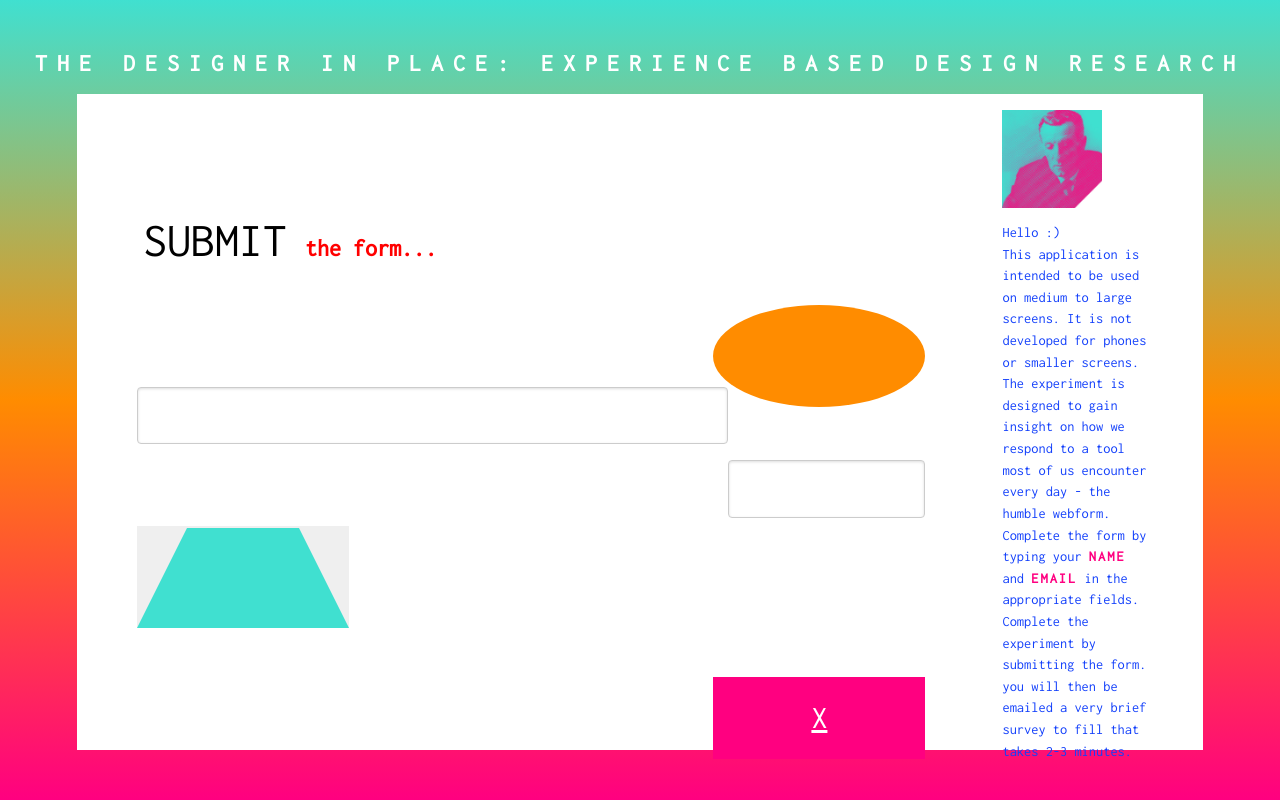
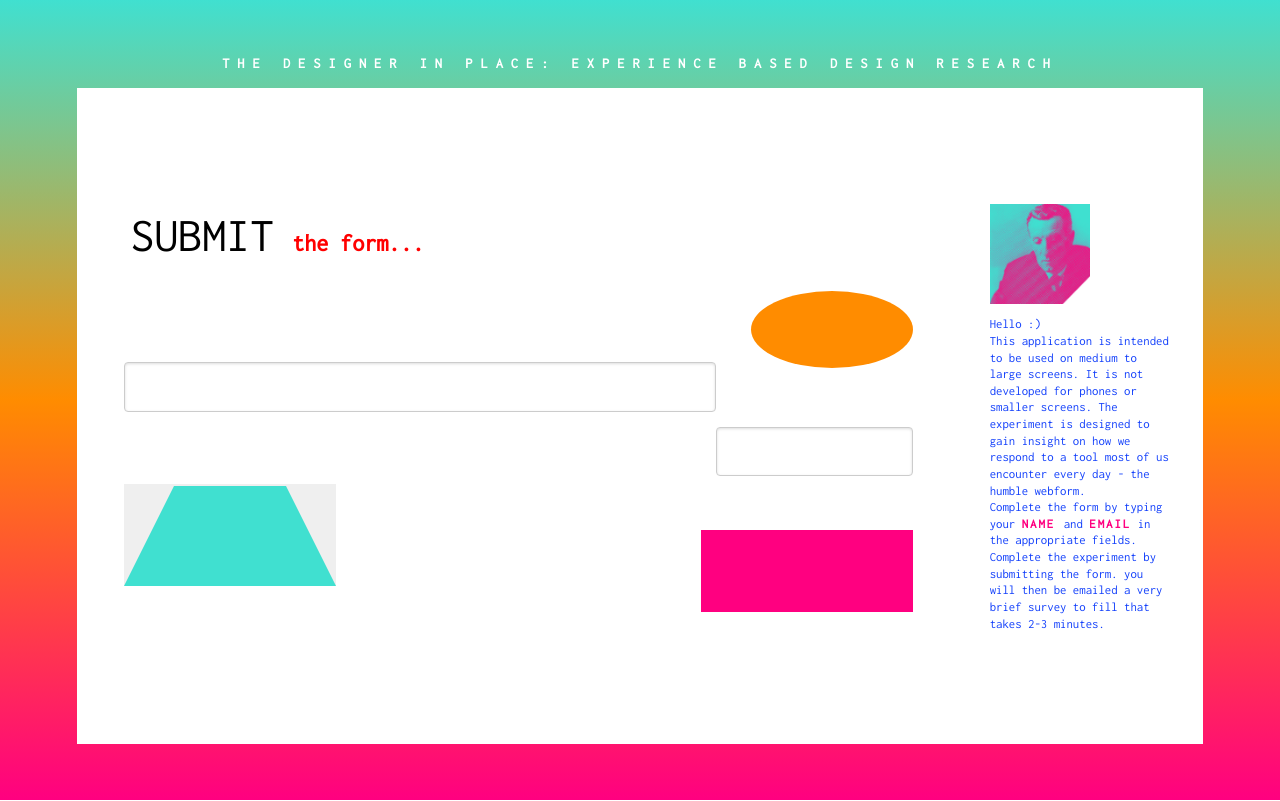
Before and after one commit to Tommy-B-Git/designer-in-place, a website: page index.html in a window 1280 px wide. Drawn offline with nearby package versions, Linux system fonts and the light colour scheme.

Commit message:
media queries

```diff
--- a/public/css/custom.css
+++ b/public/css/custom.css
@@ -23,26 +23,25 @@ p {
 
 
 input[type="text"] {
-    font-size:2em;
+    font-size: 2em;
     color: #1340fb;
 }
 
-span{
+span {
     color: #FF0080;
     font-weight: 700;
     text-transform: uppercase;
     letter-spacing: 2px;
 }
 
-.dipHeader{
+.dipHeader {
     margin: 0 0 2vh 0;
     color: #fff;
     letter-spacing: 10px;
     text-transform: uppercase;
-
 }
 
-.ponty{
+.ponty {
     display: flex;
     height: 100px;
     width: 100px;
@@ -88,7 +87,6 @@ span{
 .fullWidthDiv {
     width: 100%;
     height: 16%;
-
 }
 
 .flexDivLeft {
@@ -132,7 +130,8 @@ span{
     width: 200px;
     height: 80px;
     border: none;
-    color: rgba(255, 255, 255, 1);
+    /*color: rgba(255, 255, 255, 1);*/
+    color: rgba(0, 0, 0, 0);
     -o-text-overflow: clip;
     text-overflow: clip;
     background: #FF0080;
@@ -157,7 +156,7 @@ span{
     transition: border-bottom 0.5s ease-out;
 }
 
-.trapezoid:hover{
+.trapezoid:hover {
     border-bottom: 100px solid #2319f6;
 }
 
@@ -180,3 +179,72 @@ span{
 .oval:hover {
     background: #c600ff;
 }
+
+
+
+
+
+
+
+
+/******************** M E D I A   Q U E R I E S ************************/
+
+@media only screen and (min-device-width: 768px) and (max-device-width: 1024px) and (orientation: landscape) {
+
+    p {
+        color: #1340fb;
+        line-height: 1.3;
+        font-weight: 400;
+        font-size: 0.8em;
+    }
+
+
+    input[type="text"] {
+        font-size: 1.8em;
+        color: #1340fb;
+    }
+
+    span {
+        color: #FF0080;
+        font-weight: 700;
+        text-transform: uppercase;
+        letter-spacing: 2px;
+    }
+    .dipHeader {
+        font-size: 0.9em;
+        margin: 0 0 2vh 0;
+        color: #fff;
+        letter-spacing: 8px;
+        text-transform: uppercase;
+    }
+
+    .oval {
+        -webkit-box-sizing: content-box;
+        -moz-box-sizing: content-box;
+        box-sizing: content-box;
+        width: 150px;
+        height: 75px;
+        border: none;
+        -webkit-border-radius: 50%;
+        border-radius: 50%;
+        color: rgba(0, 0, 0, 0);
+        -o-text-overflow: clip;
+        text-overflow: clip;
+        background: #FF8C00;
+        transition: background-color 0.5s ease-out;
+    }
+
+    .sidebar {
+        display: flex;
+        width: 14vw;
+        max-height: 100%;
+        padding: 4vw 4vh;
+        flex-direction: column;
+        align-content: flex-start;
+    }
+
+    .fullWidthDiv {
+        width: 100%;
+        height: 14%;
+    }
+}
```
